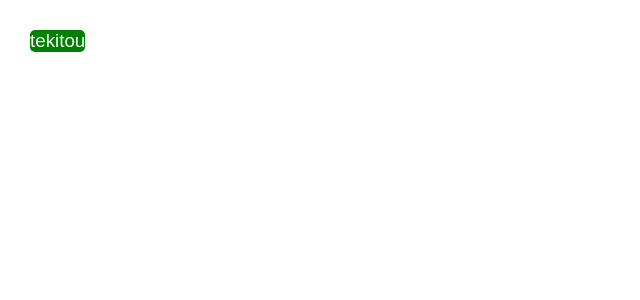
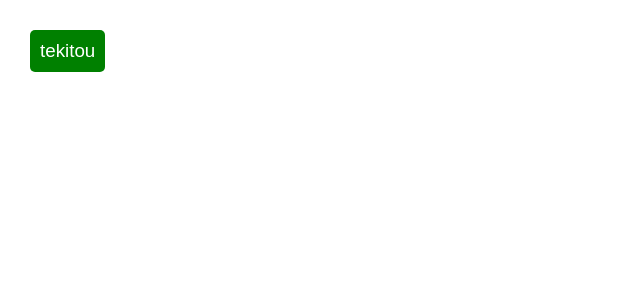
Before and after one commit to RikutoOgaki/Compo-OR, a Next.js app: page /Button in a window 1280 px wide. Shown: the top 300 px of the page, without its empty margins (0-640 px from the left). Built offline with nearby package versions, Linux system fonts and the light colour scheme.

Commit message:
Component

```diff
--- a/src/pages/Button/index.tsx
+++ b/src/pages/Button/index.tsx
@@ -4,7 +4,7 @@ import { Button } from '@/components/Button/Button'
 
 export default function BUttonPage() {
 
-    const [state, setState] = useState({
+    const [buttonstate, setButtonState] = useState({
         buttonText: 'tekitou',
         backColor: 'green',
     })
@@ -13,8 +13,8 @@ export default function BUttonPage() {
         <>
             <div className={style.buttonWrap}>
                 <Button
-                    buttonText={state.buttonText}
-                    backColor={state.backColor}
+                    buttonText={buttonstate.buttonText}
+                    backColor={buttonstate.backColor}
                 />
             </div>
         </>
--- a/src/styles/components/Button/button.module.scss
+++ b/src/styles/components/Button/button.module.scss
@@ -2,4 +2,5 @@
     color: #ffffff;
     border-radius: 5px;
     font-size: 3em;
+    padding: 1rem;
 }
```
